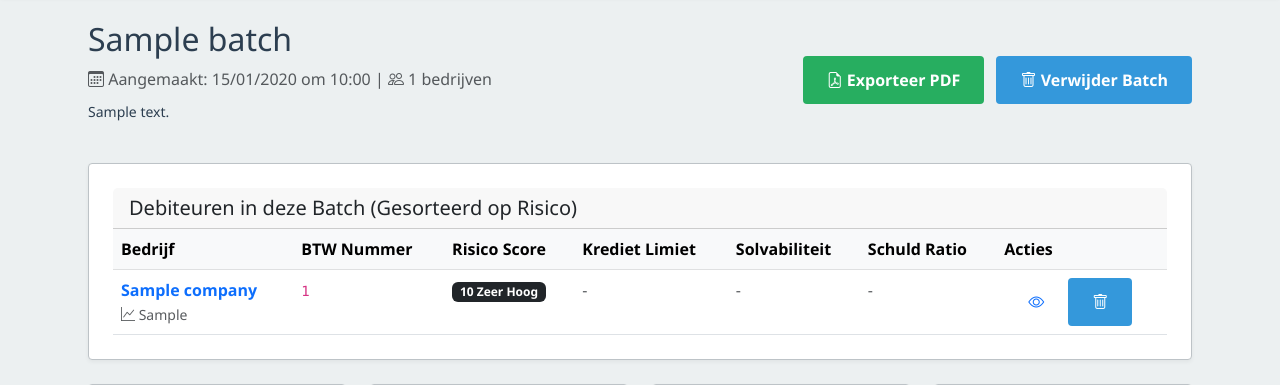
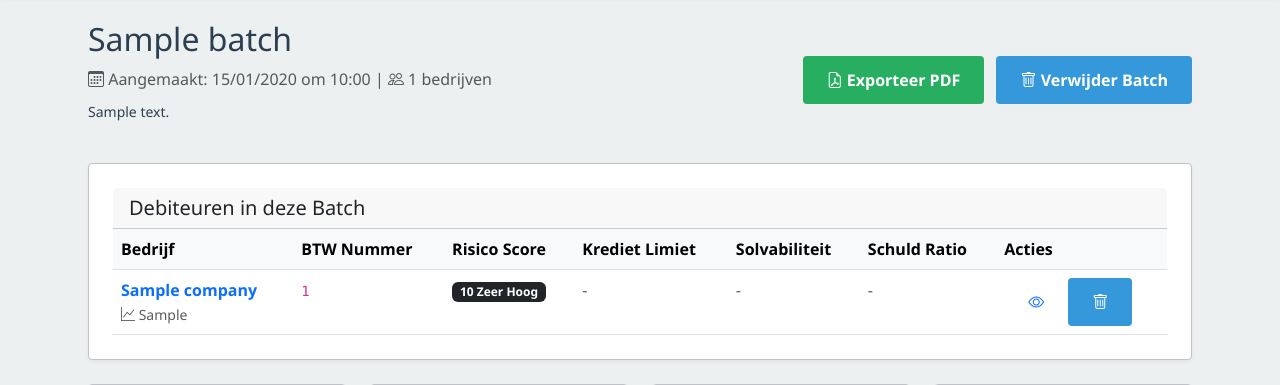
Before and after one commit to A-D-DBS-application/web-application-2025-group-9, a Flask app: template app/templates/batch_detail.html in a window 1280 px wide. Shown: the part 173-558 px from the top of the page. Run offline with Flask 3, Linux system fonts and the light colour scheme; the template is opened without the code that fills it: most values are stand-ins (such as "Sample title", 1, 10 or a date in 2020).

Commit message:
Update batch_detail.html

```diff
--- a/app/templates/batch_detail.html
+++ b/app/templates/batch_detail.html
@@ -35,7 +35,7 @@
     {% if cases %}
         <div class="card">
             <div class="card-header">
-                <h5 class="mb-0">Debiteuren in deze Batch (Gesorteerd op Risico)</h5>
+                <h5 class="mb-0">Debiteuren in deze Batch </h5>
             </div>
             <div class="card-body p-0">
                 <div class="table-responsive">
```
